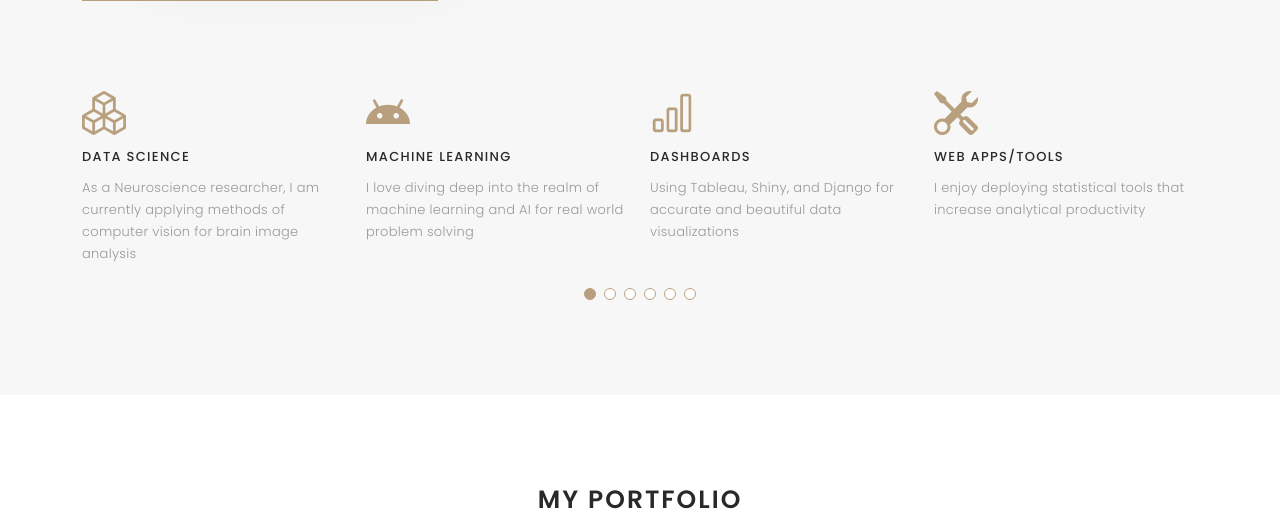
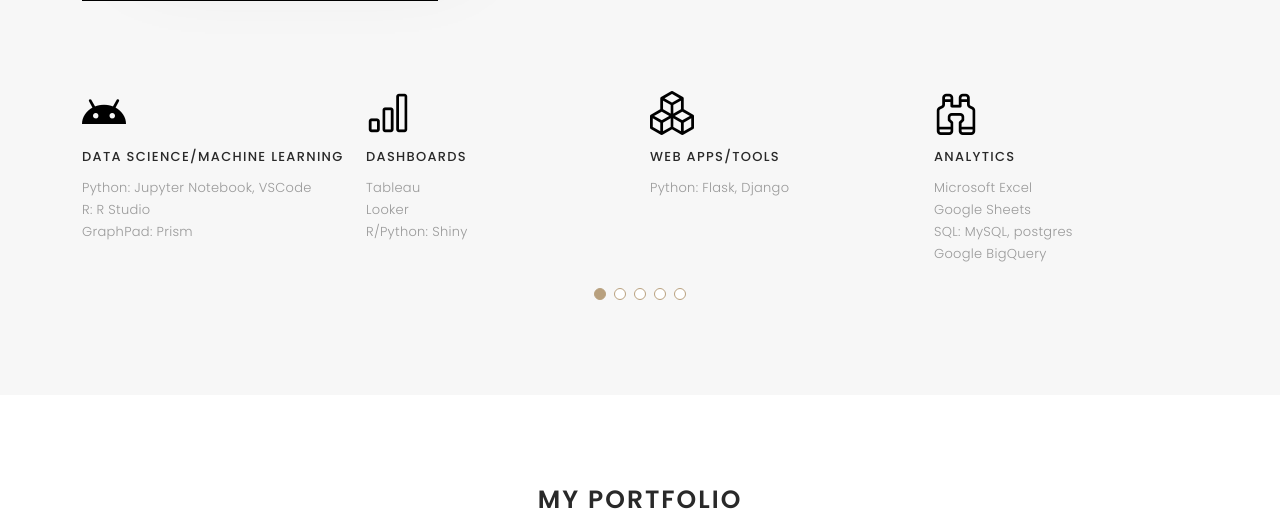
Before and after one commit to johnnys7n/PortfolioWebsite, a Flask app: page / in a window 1280 px wide. Shown: the part 1329-1845 px from the top of the page. Run offline with Flask 2, Linux system fonts and the light colour scheme; some libraries are stand-ins or nearby versions; some web fonts are replaced.

Commit message:
stylized changes

```diff
--- a/static/css/style.css
+++ b/static/css/style.css
@@ -157,7 +157,7 @@ p {
   right: 15px;
   bottom: 15px;
   z-index: 996;
-  background: #b8a07e;
+  background: #959695ee;
   width: 40px;
   height: 40px;
   border-radius: 4px;
@@ -166,13 +166,13 @@ p {
 
 .back-to-top i {
   font-size: 28px;
-  color: #fff;
+  color: #ffffff;
   line-height: 0;
 }
 
 .back-to-top:hover {
-  background: #c6b398;
-  color: #fff;
+  background: #11f342d8;
+  color: #ffffff;
 }
 
 .back-to-top.active {
@@ -563,7 +563,7 @@ p {
 
 #about .div-img-bg {
   padding-bottom: 30px;
-  border: 20px solid #b8a07e;
+  border: 20px solid #000000;
 }
 
 #about .div-img-bg .about-img img {
@@ -616,7 +616,7 @@ p {
 
 .services-block i {
   font-size: 44px;
-  color: #b8a07e;
+  color: #000000;
   line-height: 44px;
 }
 
@@ -1082,7 +1082,7 @@ blockquote {
 # Footer
 --------------------------------------------------------------*/
 #footer {
-  background: #f7f7f7;
+  background: #000000;
   padding-top: 50px;
   padding-bottom: 50px;
 }
@@ -1105,7 +1105,7 @@ blockquote {
 
 #footer .socials-media ul li a {
   font-size: 24px;
-  color: #999;
+  color: #ffffff;
   letter-spacing: 0.1em;
   font-weight: 500;
   background: transparent;
@@ -1114,7 +1114,7 @@ blockquote {
 }
 
 #footer .socials-media ul li a:hover {
-  color: #b8a07e;
+  color: #ffffff;
   transition: all 0.5s ease-in-out 0s;
 }
 
--- a/templates/index.html
+++ b/templates/index.html
@@ -52,21 +52,21 @@
           <li><a class="nav-link scrollto" href="#about">About</a></li>
           <li><a class="nav-link  scrollto" href="#portfolio">Portfolio</a></li>
           <li><a class="nav-link  scrollto" href="#journal">Blog</a></li>
-          <li class="dropdown"><a href="#"><span>Drop Down</span> <i class="bi bi-chevron-down"></i></a>
+          <li class="dropdown"><a href="#"><span>Current Projects</span> <i class="bi bi-chevron-down"></i></a>
             <ul>
-              <li><a href="#">Drop Down 1</a></li>
-              <li class="dropdown"><a href="#"><span>Deep Drop Down</span> <i class="bi bi-chevron-right"></i></a>
+              <li class="dropdown"><a href="#"><span>Machine Learning Tools</span> <i
+                    class="bi bi-chevron-right"></i></a>
                 <ul>
-                  <li><a href="#">Deep Drop Down 1</a></li>
-                  <li><a href="#">Deep Drop Down 2</a></li>
-                  <li><a href="#">Deep Drop Down 3</a></li>
-                  <li><a href="#">Deep Drop Down 4</a></li>
-                  <li><a href="#">Deep Drop Down 5</a></li>
+                  <li><a href="#">Traffic Sign Classification</a></li>
+                  <li><a href="#">Dog Breed Identification App</a></li>
                 </ul>
               </li>
-              <li><a href="#">Drop Down 2</a></li>
-              <li><a href="#">Drop Down 3</a></li>
-              <li><a href="#">Drop Down 4</a></li>
+              <li class="dropdown"><a href="#"><span>Computer Vision Applications</span> <i
+                    class="bi bi-chevron-right"></i></a>
+                <ul>
+                  <li><a href="#">White Matter Detection</a></li>
+                </ul>
+              </li>
             </ul>
           </li>
           <li><a class="nav-link scrollto" href="#contact">Contact</a></li>
@@ -82,7 +82,7 @@
 
     <div class="container">
       <div class="hero-content">
-        <h1>Hello, <span class="typed" data-typed-items="I'm Johnny Sin, Welcome!"></span>
+        <h1>Hello, <span class="typed" data-typed-items="I'm Johnny Sin, Welcome to my little universe!"></span>
         </h1>
         <p>Data Science | Data Analyst</p>
 
@@ -113,7 +113,8 @@
           <div class="col-lg-7">
             <div class="about-descr">
 
-              <p class="p-heading">im a data scientist based in california with a passion for creating web applications, machine learning, and computer vision.</p>
+              <p class="p-heading">im a data scientist based in california with a passion for creating web applications,
+                machine learning, and computer vision.</p>
               <p class="separator"> love building stories and showing off cool insights through data visualizations.
                 Click <a href="about-me.html">here</a> for more information about me!
               </p>
@@ -134,17 +135,9 @@
 
             <div class="swiper-slide">
               <div class="services-block">
-                <i class="bi bi-boxes"></i>
-                <span>Data Science</span>
-                <p class="separator">As a Neuroscience researcher, I am currently applying methods of computer vision for brain image analysis</p>
-              </div>
-            </div><!-- End testimonial item -->
-
-            <div class="swiper-slide">
-              <div class="services-block">
                 <i class="bi bi-android"></i>
-                <span>Machine Learning</span>
-                <p class="separator">I love diving deep into the realm of machine learning and AI for real world problem solving</p>
+                <span>Data Science/Machine Learning</span>
+                <p class="separator">Python: Jupyter Notebook, VSCode<br>R: R Studio<br>GraphPad: Prism</p>
               </div>
             </div><!-- End testimonial item -->
 
@@ -152,15 +145,15 @@
               <div class="services-block">
                 <i class="bi bi-bar-chart"></i>
                 <span>Dashboards</span>
-                <p class="separator">Using Tableau, Shiny, and Django for accurate and beautiful data visualizations</p>
+                <p class="separator">Tableau<br>Looker<br>R/Python: Shiny</p>
               </div>
             </div><!-- End testimonial item -->
 
             <div class="swiper-slide">
               <div class="services-block">
-                <i class="bi bi-tools"></i>
+                <i class="bi bi-boxes"></i>
                 <span>Web Apps/Tools</span>
-                <p class="separator">I enjoy deploying statistical tools that increase analytical productivity</p>
+                <p class="separator">Python: Flask, Django</p>
               </div>
             </div><!-- End testimonial item -->
 
@@ -168,7 +161,7 @@
               <div class="services-block">
                 <i class="bi bi-binoculars"></i>
                 <span>Analytics</span>
-                <p class="separator">Creating study reports using R and Python for data mining and experimentation</p>
+                <p class="separator">Microsoft Excel<br>Google Sheets<br>SQL: MySQL, postgres<br>Google BigQuery</p>
               </div>
             </div><!-- End testimonial item -->
 
@@ -176,7 +169,7 @@
               <div class="services-block">
                 <i class="bi bi-brush"></i>
                 <span>Digital Art/Graphic Design</span>
-                <p class="separator">My passion is graphic design and creating logos, T-shirts, and scientific illustrations, which are published on Pubmed!</p>
+                <p class="separator">Adobe: Photoshop, Illustrator<br>Autodesk Maya</p>
               </div>
             </div><!-- End testimonial item -->
 
@@ -228,7 +221,8 @@
             <img src="./static/img/portfolio/stattool_work1.png" class="img-fluid" alt="">
             <div class="portfolio-info">
               <h4>Statistical Tool for Data Mining</h4>
-              <p>R-Based shiny dashboard tool for visualizing statistical tests on structured dataset. Deployed for company use.</p>
+              <p>R-Based shiny dashboard tool for visualizing statistical tests on structured dataset. Deployed for
+                company use.</p>
               <a href="./static/img/portfolio/stattool_work1.png" data-gallery="portfolioGallery"
                 class="portfolio-lightbox preview-link" title="Web 3"><i class="bx bx-plus"></i></a>
               <a href="portfolio-details.html" class="details-link" title="More Details"><i class="bx bx-link"></i></a>
@@ -340,7 +334,8 @@
                   <div class="col-lg-12">
                     <div class="loading">Loading</div>
                     <div class="error-message"></div>
-                    <div class="sent-message">Your message has been sent. Thank you! I will get back to you as soon as possible!</div>
+                    <div class="sent-message">Your message has been sent. Thank you! I will get back to you as soon as
+                      possible!</div>
                   </div>
 
                   <div class="mt-0">
@@ -363,10 +358,9 @@
       <div class="socials-media text-center">
 
         <ul class="list-unstyled">
-          <li><a href="#"><i class="bi bi-facebook"></i></a></li>
-          <li><a href="#"><i class="bi bi-twitter"></i></a></li>
-          <li><a href="#"><i class="bi bi-instagram"></i></a></li>
-          <li><a href="#"><i class="bi bi-linkedin"></i></a></li>
+          <li><a href="https://github.com/johnnys7n" target="_blank"><i class="bi bi-github"></i></a></li>
+          <li><a href="https://www.instagram.com/johnnys7n/" target="_blank"><i class="bi bi-instagram"></i></a></li>
+          <li><a href="https://www.linkedin.com/in/johnnysin/" target="_blank"><i class="bi bi-linkedin"></i></a></li>
         </ul>
 
       </div>
```
Also changed, not shown: static/img/portfolio/VolcanoPlot_JS.png (added), static/img/portfolio/cv_homepage.png (added), static/img/portfolio/statstool_correlation_matrix.png (added), static/img/portfolio/statstool_home_page.png (added).
